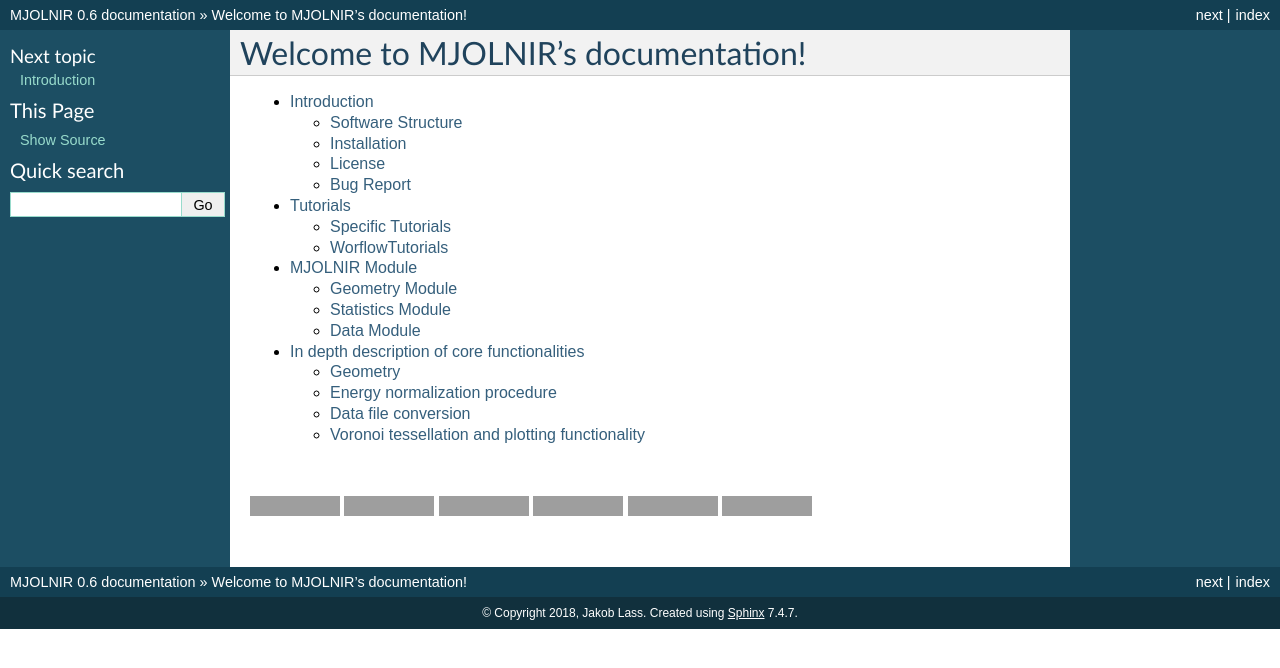
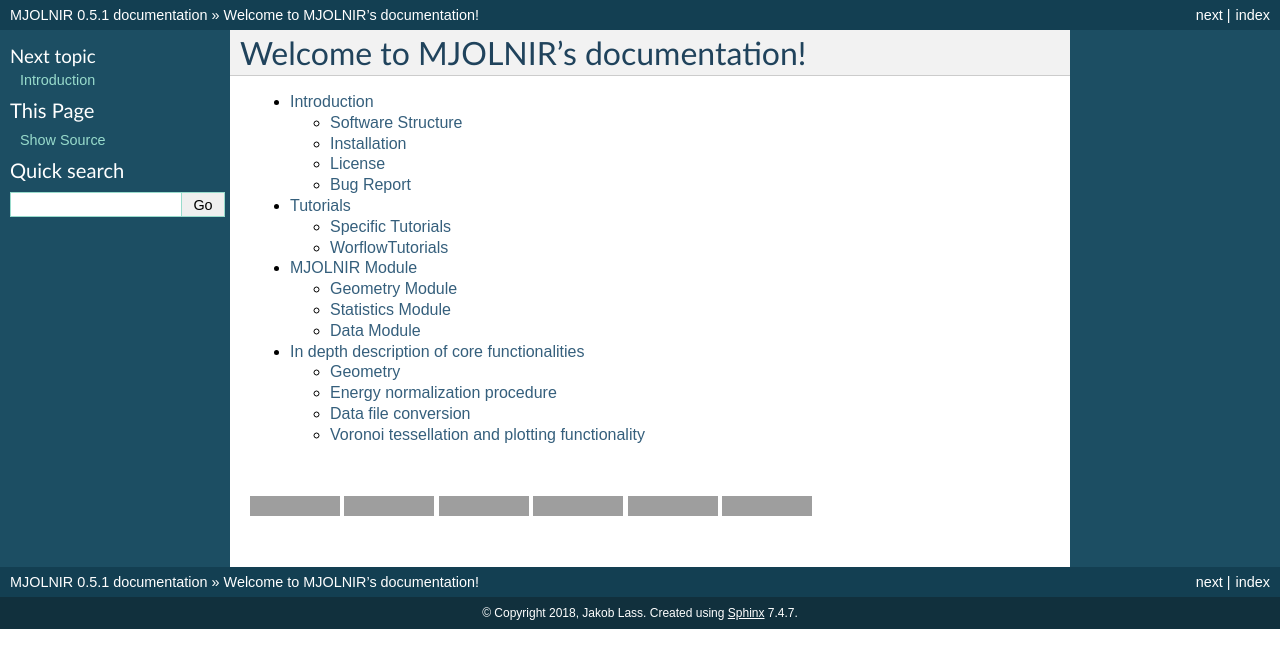
Before and after one commit to MJOLNIRPackage/MJOLNIR, a Sphinx documentation site: the page built from docs/index.rst, in a window 1280 px wide, cut to the strip 0-668 px from the top of the page. Built offline with Sphinx 7.4.7, drawn with Linux system fonts in a browser that asks for light colours; grey boxes are pictures that could not be loaded.

Commit message:
Update to version 0.5.1

```diff
--- a/docs/conf.py
+++ b/docs/conf.py
@@ -30,10 +30,10 @@ copyright = u'2018, Jakob Lass'
 author = u'Jakob Lass'
 
 # The short X.Y version
-version = u'0.6'
+version = u'0.5.1'
 # The full version, including alpha/beta/rc tags
 
-release = u'0.6'
+release = u'0.5.1'
 
 
 
--- a/setup.py
+++ b/setup.py
@@ -16,7 +16,7 @@ else:
 setup(
     name='MJOLNIR',
 
-    version='0.6',
+    version='0.5.1',
     description=('Neutron Scattering software suite.'),
     long_description=long_description,
     author='Jakob Lass',
```
